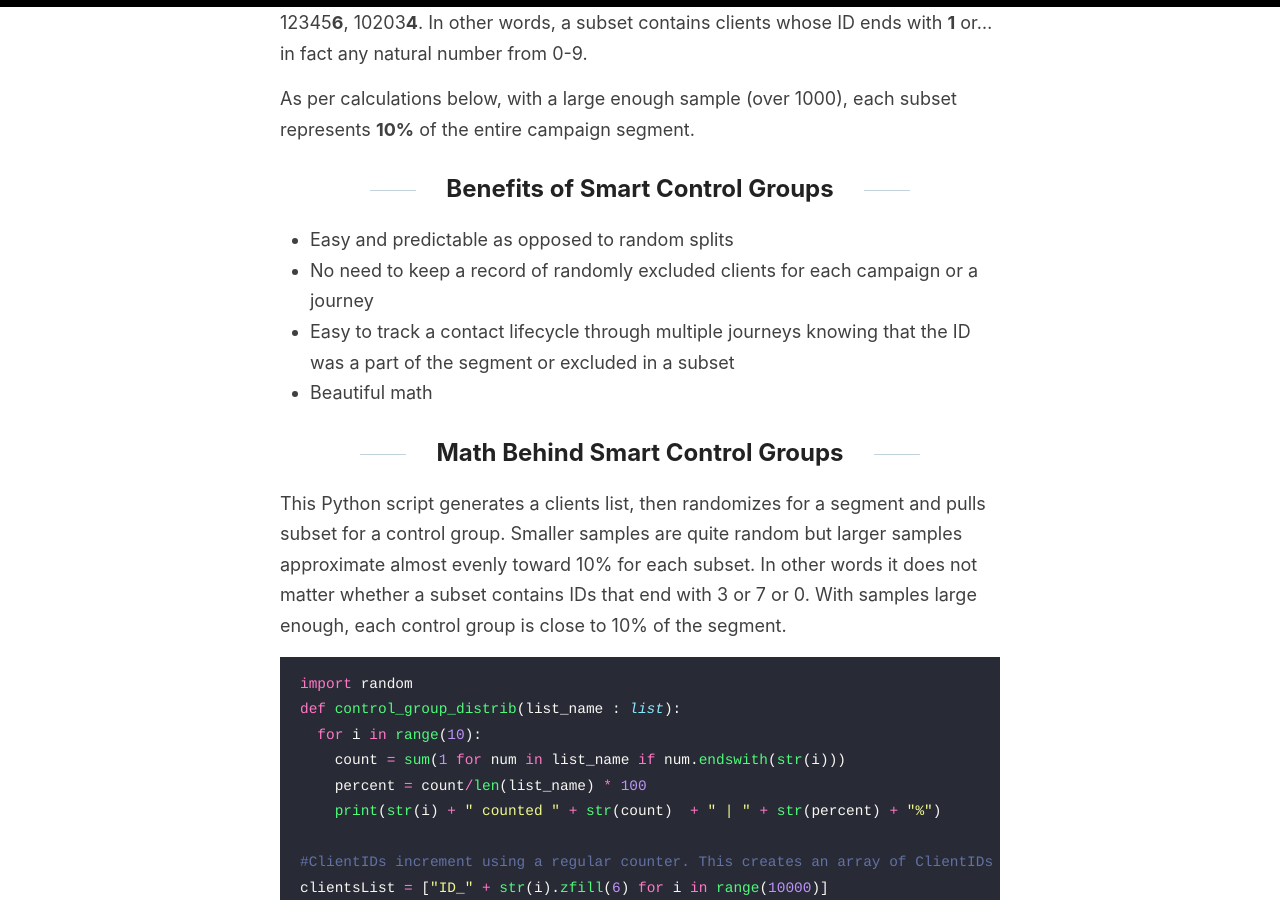
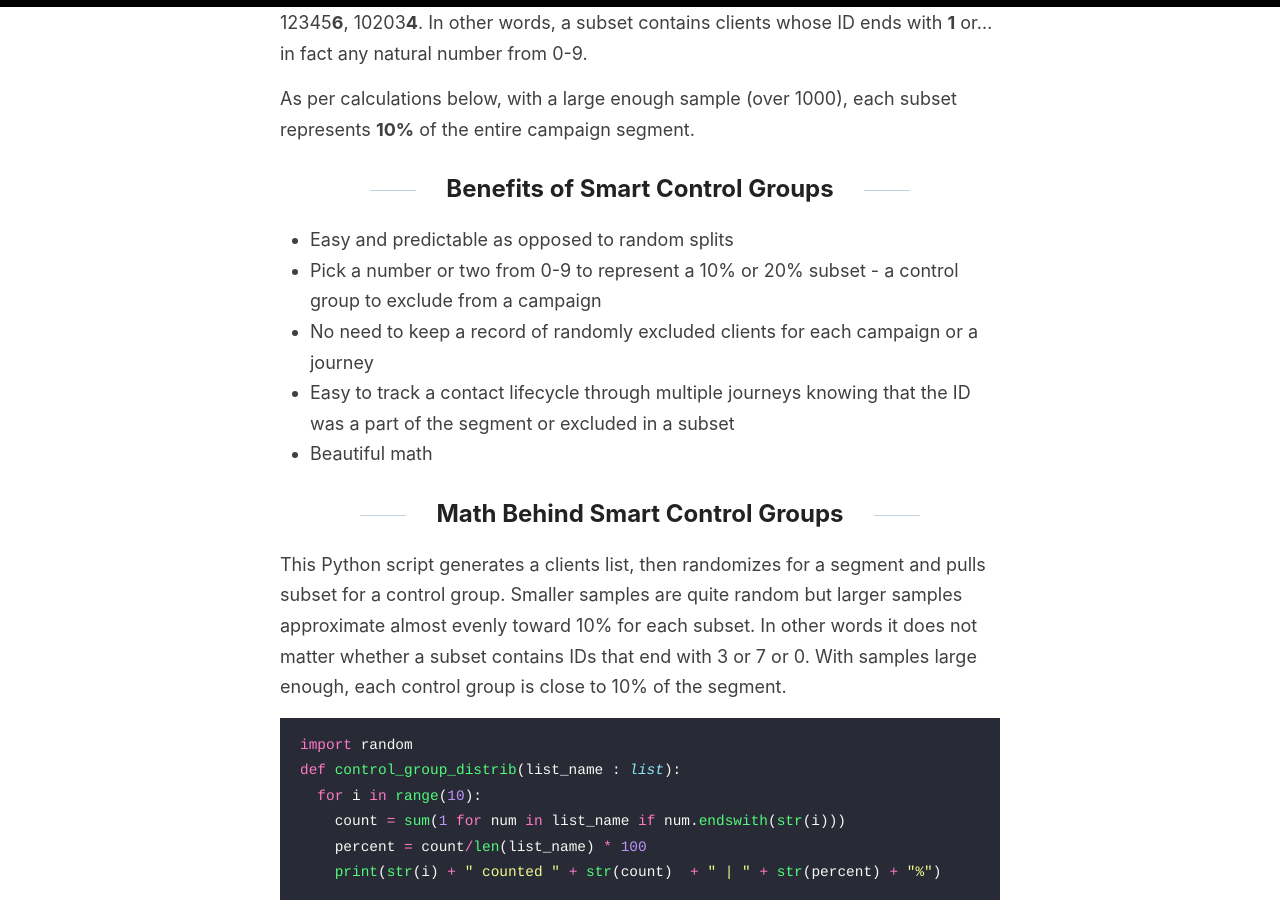
Before and after one commit to karolcholewa/blog, a Jekyll site: the page built from _posts/2022-12-06-smart-control-groups.md, in a window 1280 px wide and 900 px high, scrolled down 872 px. Built offline with Jekyll 4.4.1, drawn with Linux system fonts in a browser that asks for light colours.

Commit message:
post updaed

```diff
--- a/_posts/2022-12-06-smart-control-groups.md
+++ b/_posts/2022-12-06-smart-control-groups.md
@@ -16,6 +16,7 @@ As per calculations below, with a large enough sample (over 1000), each subset r
 
 ## Benefits of Smart Control Groups
 *   Easy and predictable as opposed to random splits
+*   Pick a number or two from 0-9 to represent a 10% or 20% subset - a control group to exclude from a campaign
 *   No need to keep a record of randomly excluded clients for each campaign or a journey
 *   Easy to track a contact lifecycle through multiple journeys knowing that the ID was a part of the segment or excluded in a subset
 *   Beautiful math
```
